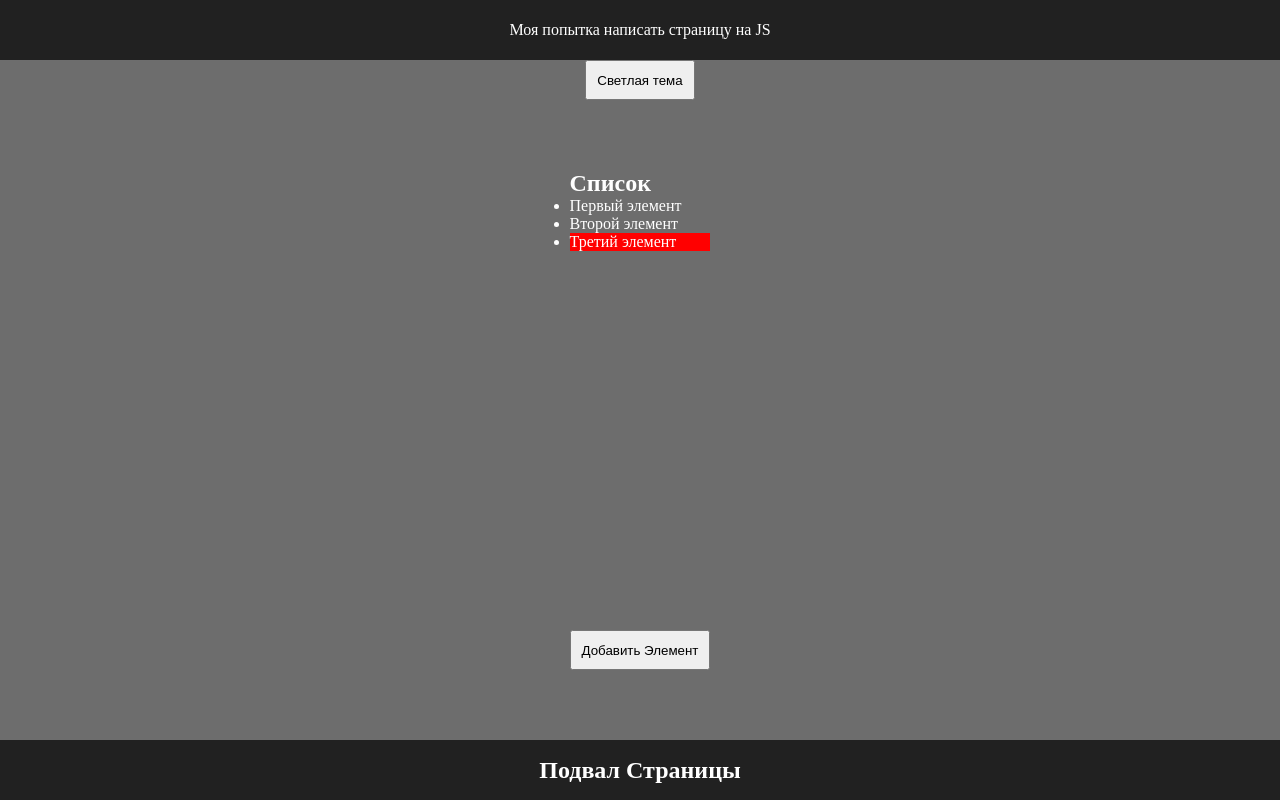
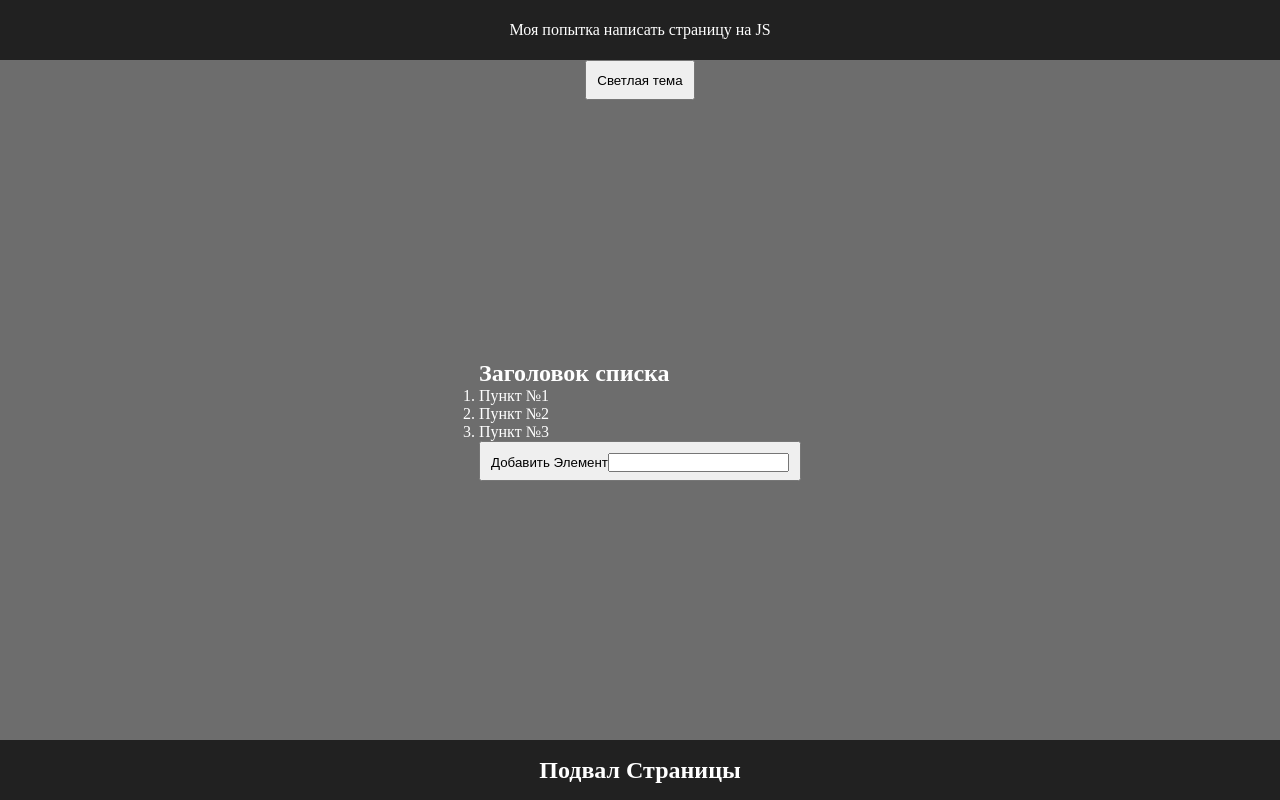
Before and after one commit to Iren1Paramonova/base_1, a plain HTML site: page dom/index.html in a window 1280 px wide. Drawn offline with Linux system fonts and the light colour scheme.

Commit message:
04/12 21*29

```diff
--- a/dom/index.html
+++ b/dom/index.html
@@ -15,7 +15,7 @@
 
       <button class="btn" id="theme_button">Светлая тема</button>
 
-      <section class="container">
+      <!-- <section class="container">
         <div class="content">
           <div class="list_title">
             <h2>Список</h2>
@@ -28,7 +28,7 @@
           <button class="btn" id="add_button">Добавить Элемент</button>
         </div>
       </section>
-
+ -->
       <footer class="footer">
         <h2>Подвал Страницы</h2>
       </footer>
--- a/dom/index.js
+++ b/dom/index.js
@@ -28,6 +28,7 @@ section.outerHTML = "<section><h2>Заголовок списка</h2></section>
 
 let section = document.createElement("section");
 section.className = "container";
+themeBtn.after(section);
 
 let div = document.createElement("div");
 div.className = "content";
@@ -56,6 +57,24 @@ li3.className = "list_item";
 li3.innerHTML = "Пункт №3";
 li2.after(li3);
 
+const h2 = document.createElement("h2");
+h2.innerHTML = "Заголовок списка";
+listOl.before(h2);
+console.log(h2);
+
+//3
+const buttonElem = document.createElement("button");
+buttonElem.className = "btn";
+buttonElem.innerHTML = "Добавить Элемент";
+div.append(buttonElem);
+
+/* buttonElem.addEventListener(click, ?) */
+
+const input = document.createElement("input");
+input.type = "text";
+input.className = "css-class-name"; // set the CSS class
+buttonElem.appendChild(input);
+
 /*const listItem = document.querySelector("li + .active");
 const listItems = document.querySelectorAll(".list_item");
 console.log(listItem, listItems);*/
@@ -67,15 +86,6 @@ console.log(header.innerHTML);
 const footer = document.querySelector("footer");
 footer.outerHTML = "<div><p>HELLO FOOTER</p></div>";
 console.log(footer.outerHTML);*/
-
-/* const addButton = document.getElementById("addButton");
-addButton.textContent = "Создать новый жлемент";  */
-const input = document.createElement("input");
-input.className = "pole";
-/* input.setAttribute('type', 'text');
-input.setAttribute('value', 'default'); */
-/* document.button.append(input); */
-console.log(input);
 
 //2
 /* const content = document.querySelector(".content");
```
